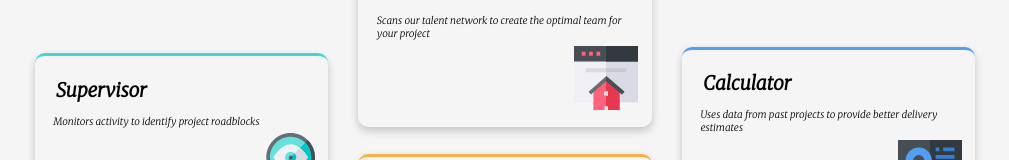
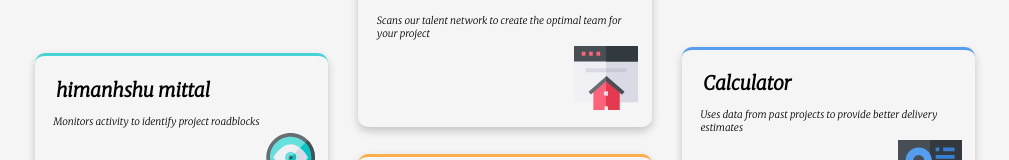
Before and after one commit to himanshu30j/Four-card-feature-section, a plain HTML site: page index.html in a window 1280 px wide. Shown: the part 275-435 px from the top of the page, without its empty margins (118-1127 px from the left). Drawn offline with Linux system fonts and the light colour scheme.

Commit message:
html updated

```diff
--- a/index.html
+++ b/index.html
@@ -26,7 +26,7 @@
             <div id="content-section">
                 <div class="box-container">
                     <div class="content-box" id="box-cyan">
-                        <div class="box-heading">Supervisor</div>
+                        <div class="box-heading">himanhshu mittal</div>
                         <div class="box-sub-text">Monitors activity to identify project roadblocks</div>
                         <div class="box-image"><img  src="images/icon-supervisor.svg"></div>
                     </div>
```
